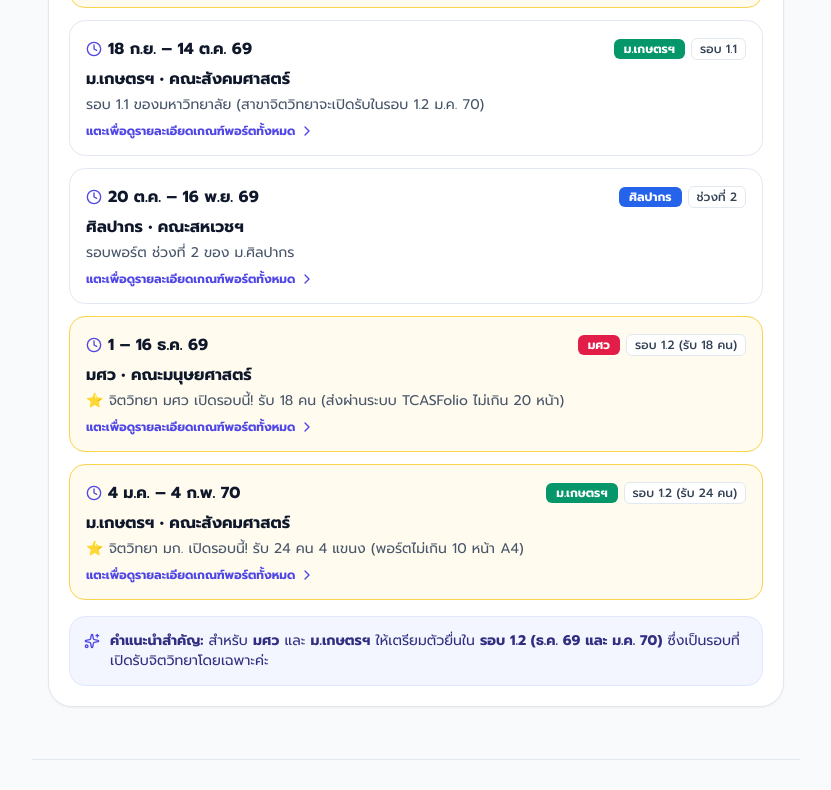
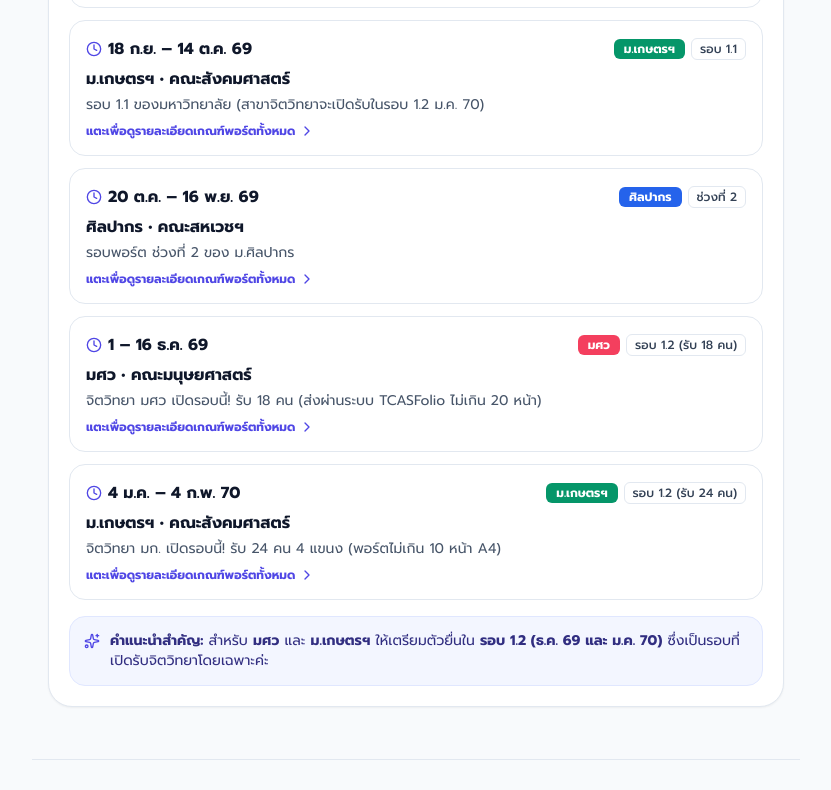
Before and after one commit to wisitan/Klao_TCAS70, a React (Vite) app: page / in a window 1280 px wide. Shown: the part 940-1730 px from the top of the page, without its empty margins (224-1055 px from the left). Built offline with nearby package versions, Linux system fonts and the light colour scheme.

Commit message:
fix(calendar): remove highlights and star badges from cards for clean visual uniformity

```diff
--- a/src/components/TimelineCalendar.jsx
+++ b/src/components/TimelineCalendar.jsx
@@ -55,7 +55,7 @@
       badgeColor: 'bg-amber-500 text-white',
       barStyle: 'bg-gradient-to-r from-amber-500 to-amber-600 text-white shadow-sm',
       periodText: '14 ก.ย. – 16 ธ.ค. 69 (09.00 - 15.00 น.)',
-      isHighlight: true,
+      isHighlight: false,
       note: 'มธ. เปิดรับยาวต่อเนื่องตลอด 3 เดือน! (ปิดรับ 16 ธ.ค. เวลา 15.00 น.)'
     },
     {
@@ -94,11 +94,11 @@
       round: 'รอบ 1.2 (รับ 18 คน)',
       startDate: '2026-12-01',
       endDate: '2026-12-16',
-      badgeColor: 'bg-rose-600 text-white',
-      barStyle: 'bg-gradient-to-r from-rose-600 via-rose-500 to-red-600 text-white shadow-md ring-1 ring-white/50',
+      badgeColor: 'bg-rose-500 text-white',
+      barStyle: 'bg-gradient-to-r from-rose-500 to-red-600 text-white shadow-sm',
       periodText: '1 – 16 ธ.ค. 69',
-      isHighlight: true,
-      note: '⭐ จิตวิทยา มศว เปิดรอบนี้! รับ 18 คน (ส่งผ่านระบบ TCASFolio ไม่เกิน 20 หน้า)'
+      isHighlight: false,
+      note: 'จิตวิทยา มศว เปิดรอบนี้! รับ 18 คน (ส่งผ่านระบบ TCASFolio ไม่เกิน 20 หน้า)'
     },
     {
       id: 'ku-1.2',
@@ -109,10 +109,10 @@
       startDate: '2027-01-04',
       endDate: '2027-02-04',
       badgeColor: 'bg-emerald-600 text-white',
-      barStyle: 'bg-gradient-to-r from-emerald-600 via-teal-600 to-emerald-700 text-white shadow-md ring-1 ring-white/50',
+      barStyle: 'bg-gradient-to-r from-emerald-600 to-teal-700 text-white shadow-sm',
       periodText: '4 ม.ค. – 4 ก.พ. 70',
-      isHighlight: true,
-      note: '⭐ จิตวิทยา มก. เปิดรอบนี้! รับ 24 คน 4 แขนง (พอร์ตไม่เกิน 10 หน้า A4)'
+      isHighlight: false,
+      note: 'จิตวิทยา มก. เปิดรอบนี้! รับ 24 คน 4 แขนง (พอร์ตไม่เกิน 10 หน้า A4)'
     },
     {
       id: 'tu-quota',
@@ -212,7 +212,7 @@
       fullName: 'ธันวาคม 2569',
       year: 2026,
       month: 11, // December
-      isHighlight: true
+      isHighlight: false
     },
     {
       id: 'jan-70',
@@ -220,7 +220,7 @@
       fullName: 'มกราคม 2570',
       year: 2027,
       month: 0, // January 2027
-      isHighlight: true
+      isHighlight: false
     },
     {
       id: 'feb-70',
@@ -381,9 +381,7 @@
                     className={`shrink-0 px-3.5 py-2 rounded-2xl border text-center transition-all ${
                       isSelected
                         ? 'bg-indigo-600 text-white border-indigo-600 shadow-md scale-105'
-                        : m.isHighlight
-                        ? 'bg-amber-50 dark:bg-amber-950/40 text-amber-900 dark:text-amber-200 border-amber-300 dark:border-amber-700 hover:bg-amber-100'
-                        : 'bg-slate-50 dark:bg-slate-700/60 text-slate-700 dark:text-slate-300 border-slate-200 dark:border-slate-700 hover:bg-slate-100'
+                        : 'bg-slate-50 dark:bg-slate-700/60 text-slate-700 dark:text-slate-300 border-slate-200 dark:border-slate-700 hover:bg-slate-100 dark:hover:bg-slate-700'
                     }`}
                   >
                     <div className="text-xs sm:text-sm font-extrabold">{m.shortName}</div>
@@ -391,12 +389,10 @@
                       className={`text-[10px] mt-0.5 font-semibold ${
                         isSelected
                           ? 'text-indigo-100'
-                          : m.isHighlight
-                          ? 'text-amber-700 dark:text-amber-300'
                           : 'text-slate-400 dark:text-slate-400'
                       }`}
                     >
-                      {m.isHighlight ? 'ไฮไลต์ 🔥' : 'ดูปฏิทิน'}
+                      {isSelected ? 'กำลังดู' : 'ดูปฏิทิน'}
                     </div>
                   </button>
                 )
@@ -487,7 +483,6 @@
                         title={`${evt.uniName} • คณะ${evt.faculty} (${evt.periodText}) - แตะเพื่อดูรายละเอียด`}
                       >
                         <span className="truncate flex items-center gap-1">
-                          {evt.isHighlight && <span className="text-[11px]">⭐</span>}
                           <span className="font-extrabold">{evt.uniName}</span>
                           <span className="font-normal opacity-90 truncate hidden xs:inline">
                             {evt.faculty}
@@ -601,11 +596,7 @@
               <div
                 key={item.id}
                 onClick={() => onSelectUni?.(item.uniId)}
-                className={`p-4 rounded-2xl border transition-all cursor-pointer active:scale-[0.99] hover:shadow-md ${
-                  item.isHighlight
-                    ? 'bg-amber-50/80 border-amber-300 dark:bg-amber-950/40 dark:border-amber-700/70'
-                    : 'bg-white dark:bg-slate-800 border-slate-200 dark:border-slate-700 hover:border-indigo-300 dark:hover:border-indigo-600'
-                }`}
+                className="p-4 bg-white dark:bg-slate-800 rounded-2xl border border-slate-200 dark:border-slate-700 hover:border-indigo-300 dark:hover:border-indigo-600 transition-all cursor-pointer active:scale-[0.99] hover:shadow-md"
               >
                 <div className="flex flex-wrap items-center justify-between gap-1.5 mb-1.5">
                   <span className="text-sm sm:text-base font-extrabold text-slate-900 dark:text-white flex items-center gap-1.5">
```
